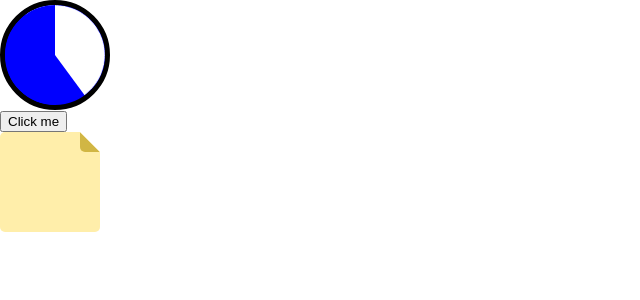
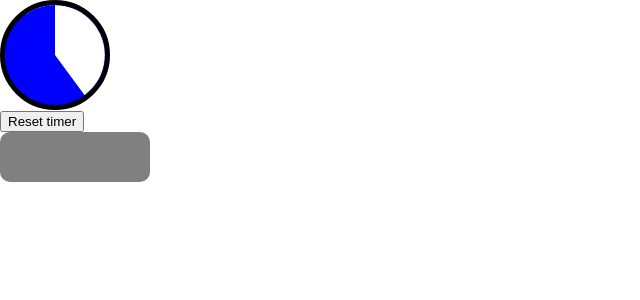
Before and after one commit to Suz8a/word-project, a React (Create React App) app: page / in a window 1280 px wide. Shown: the top 300 px of the page, without its empty margins (0-640 px from the left). Built offline with nearby package versions, Linux system fonts and the light colour scheme.

Commit message:
element button created

```diff
--- /dev/null
+++ b/src/elements/button/index.tsx
@@ -0,0 +1,20 @@
+import React, { ReactNode } from "react";
+import { ClickeableArea } from "./styled";
+
+type ButtonProps = {
+  width: string;
+  height: string;
+  onClick: () => void;
+  backgroundColor?: string;
+  children?: ReactNode;
+};
+
+function Button({ width, height, children, onClick }: ButtonProps) {
+  return (
+    <ClickeableArea width={width} height={height} onClick={onClick}>
+      {children}
+    </ClickeableArea>
+  );
+}
+
+export default Button;
--- /dev/null
+++ b/src/elements/button/styled.tsx
@@ -0,0 +1,29 @@
+import styled from "styled-components";
+
+type ClickeableAreaProps = {
+  width: string;
+  height: string;
+  backgroundColor?: string;
+};
+
+export const ClickeableArea = styled.div<ClickeableAreaProps>`
+  ${({ width, height, backgroundColor }) => {
+    return "".concat(
+      ` width: ${width};`,
+      `height: ${height};`,
+      `background-color: ${backgroundColor ? backgroundColor : "gray"};`
+    );
+  }}
+  display: flex;
+  align-items: center;
+  justify-content: center;
+  border-radius: 10px;
+  background-position: center;
+  transition: filter 0.2s;
+  &:hover {
+    cursor: pointer;
+  }
+  &:active {
+    filter: brightness(80%);
+  }
+`;
--- a/src/pages/menu-page/index.tsx
+++ b/src/pages/menu-page/index.tsx
@@ -1,6 +1,6 @@
 import { useState } from "react";
-import Note from "../../elements/note";
 import Timer from "../../elements/timer";
+import Button from "../../elements/button";
 
 function MenuPage() {
   const [reset, setReset] = useState(false);
@@ -18,8 +18,15 @@ function MenuPage() {
         width={"100px"}
         color={"blue"}
       />
-      <button onClick={() => changeFlag()}>Click me</button>
-      <Note width={"100px"} height={"100px"} />
+      <button onClick={() => changeFlag()}>Reset timer</button>
+
+      <Button
+        width={"150px"}
+        height={"50px"}
+        onClick={() => {
+          console.log("Button clicked");
+        }}
+      />
     </div>
   );
 }
```
